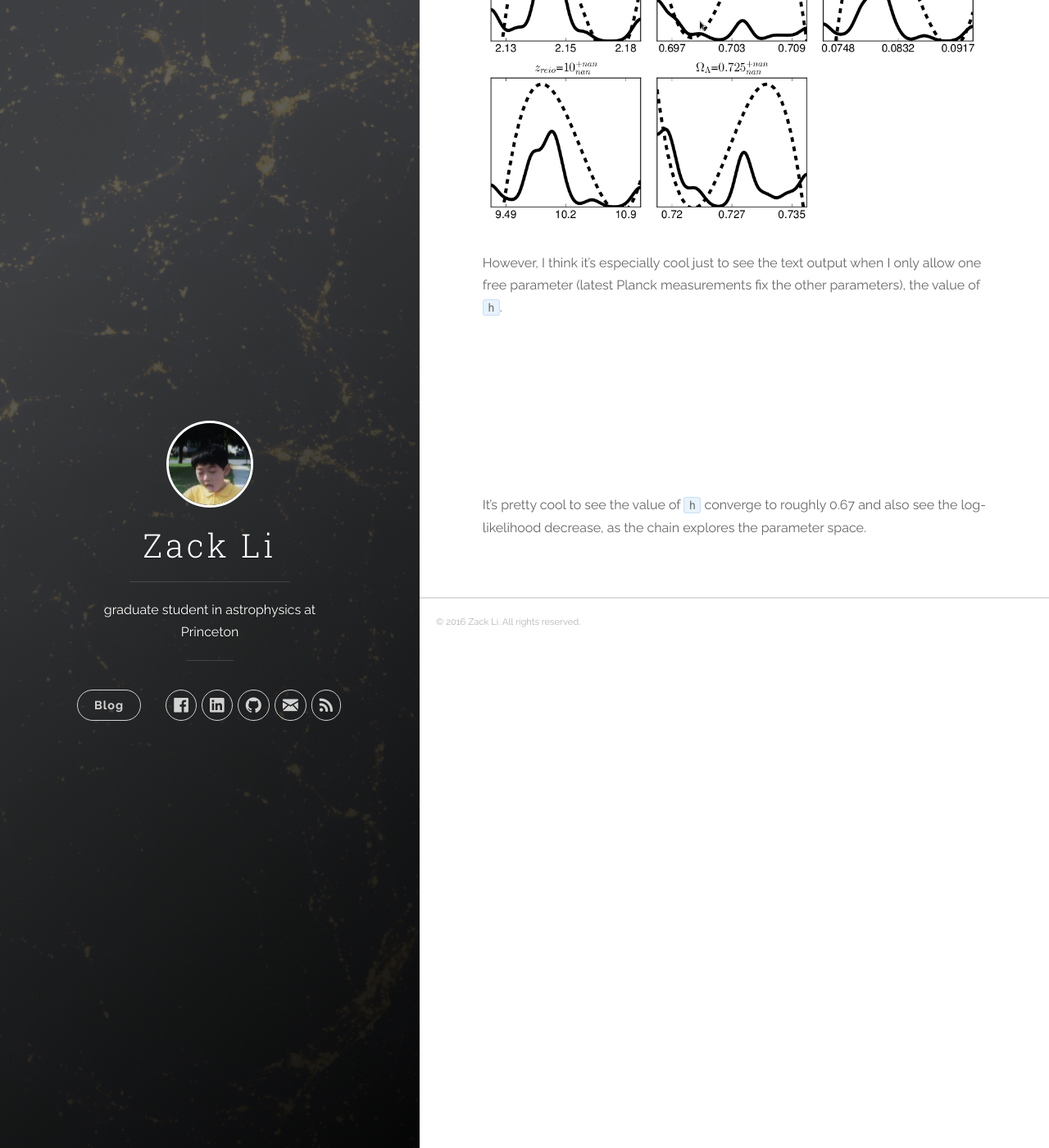
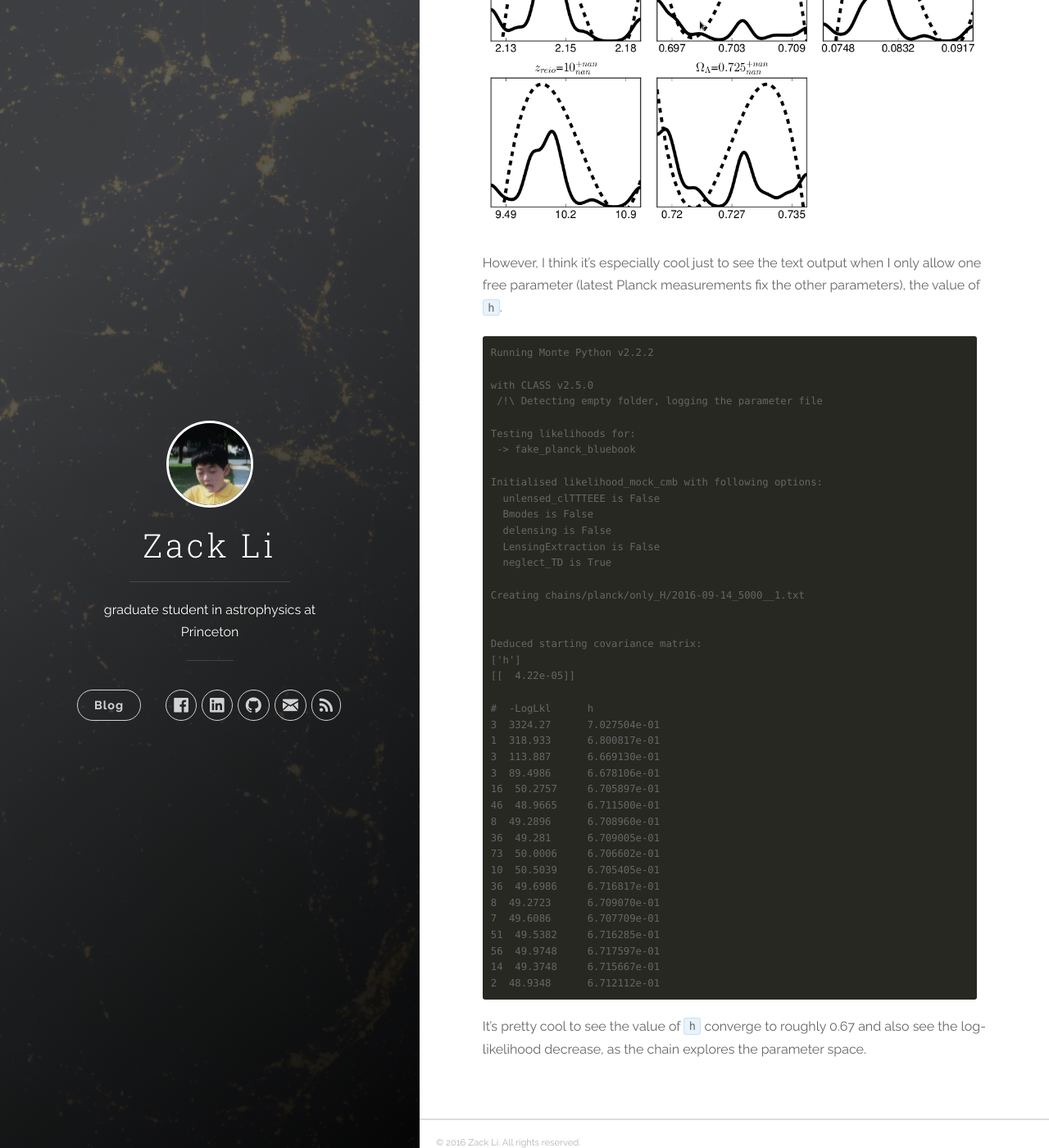
Before and after one commit to xzackli/xzackli.github.io, a Jekyll site: the page built from _posts/2016-09-14-testing-monte-python.markdown, in a window 1280 px wide and 1400 px high, scrolled down 620 px. Shown: the whole window at 82% size. Built offline with Jekyll 4.4.1, drawn with Linux system fonts in a browser that asks for light colours; nearby versions of some CDN libraries.

Commit message:
reverting bugfix

````diff
--- a/_posts/2016-09-14-testing-monte-python.markdown
+++ b/_posts/2016-09-14-testing-monte-python.markdown
@@ -11,8 +11,6 @@ For these exploratory Markov Chain chains, I'm using a fake likelihood function
 
 However, I think it's especially cool just to see the text output when I only allow one free parameter (latest Planck measurements fix the other parameters), the value of `h`.
 
-
-<div style="color:white">
 
 ```
 Running Monte Python v2.2.2
@@ -56,6 +54,5 @@ Deduced starting covariance matrix:
 14  49.3748	6.715667e-01
 2  48.9348	6.712112e-01
 ```
-</div>
 
 It's pretty cool to see the value of `h` converge to roughly 0.67 and also see the log-likelihood decrease, as the chain explores the parameter space.
````
